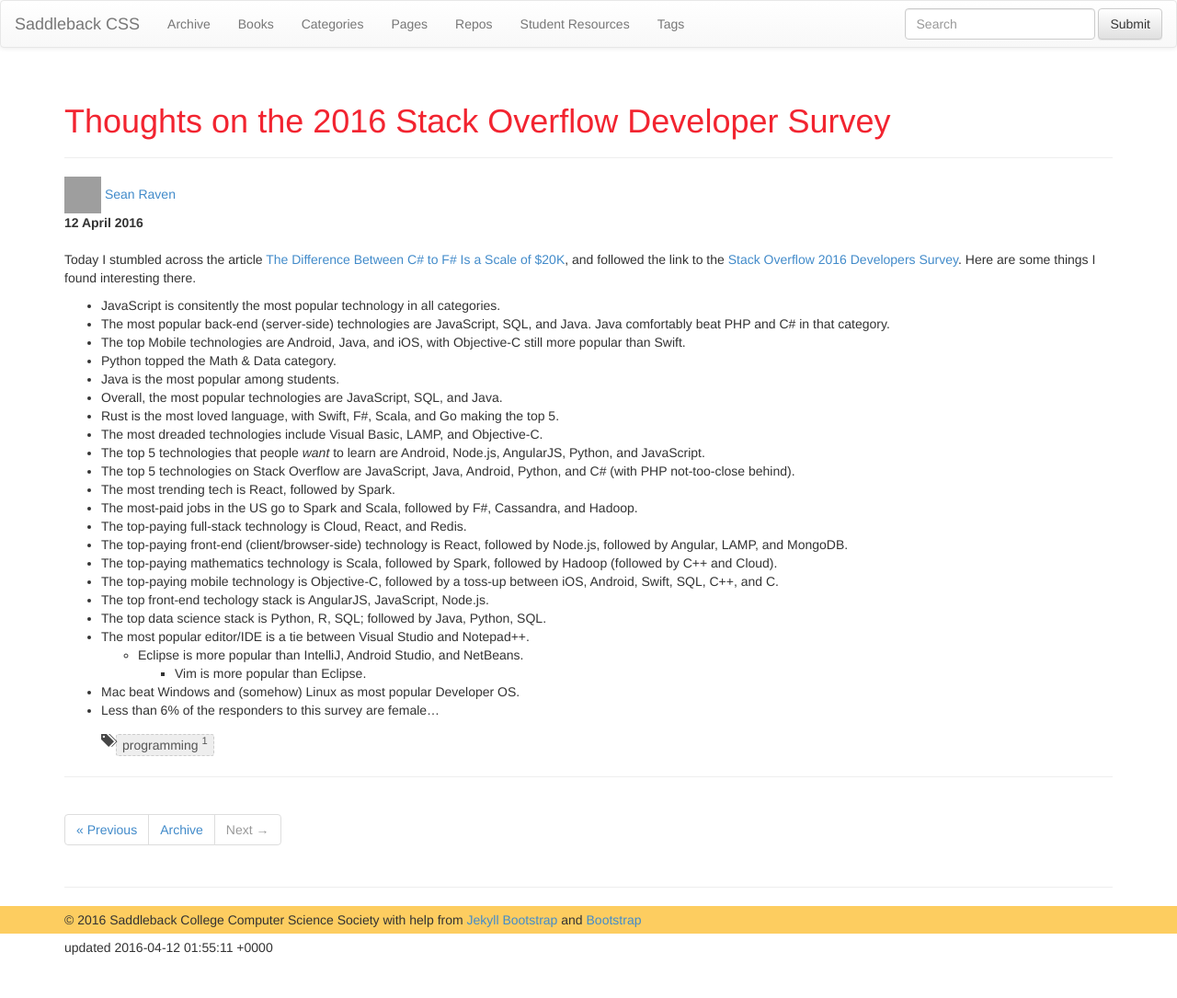
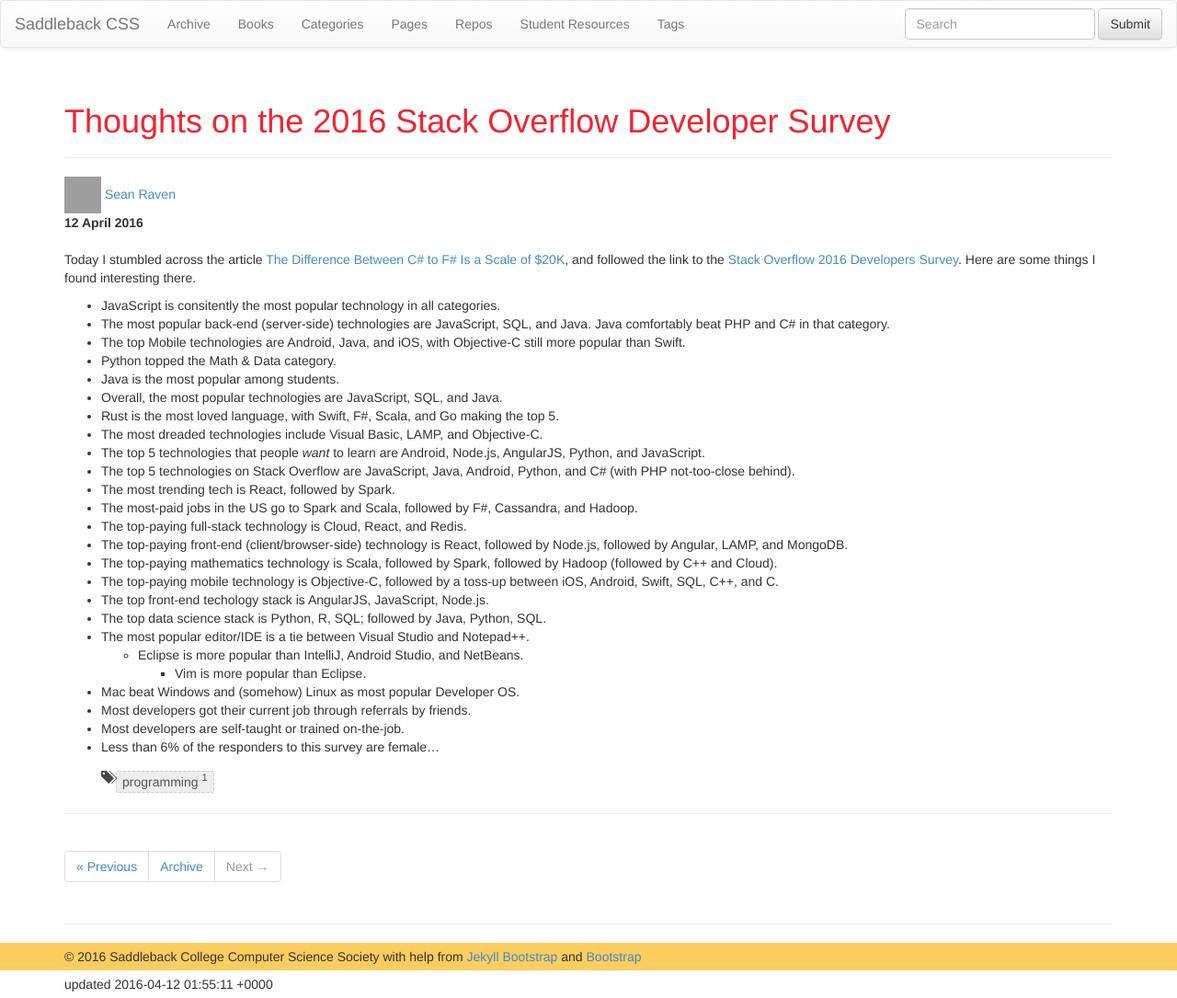
Before and after one commit to SaddlebackCSS/SaddlebackCSS.github.io, a Jekyll site: the page built from _posts/2016-04-11-so-dev-survey.md, in a window 1280 px wide. Shown: the whole page at 92% size. Built offline with Jekyll 4.4.1, drawn with Linux system fonts in a browser that asks for light colours; nearby versions of some CDN libraries; before the commit the page ends 1045 px from its top, so only the background shows below that; grey boxes are pictures that could not be loaded.

Commit message:
missed a couple of things

```diff
--- a/_posts/2016-04-11-so-dev-survey.md
+++ b/_posts/2016-04-11-so-dev-survey.md
@@ -38,4 +38,6 @@ Here are some things I found interesting there.
   - Eclipse is more popular than IntelliJ, Android Studio, and NetBeans.
     - Vim is more popular than Eclipse.
 - Mac beat Windows and (somehow) Linux as most popular Developer OS.
+- Most developers got their current job through referrals by friends.
+- Most developers are self-taught or trained on-the-job.
 - Less than 6% of the responders to this survey are female...
```
